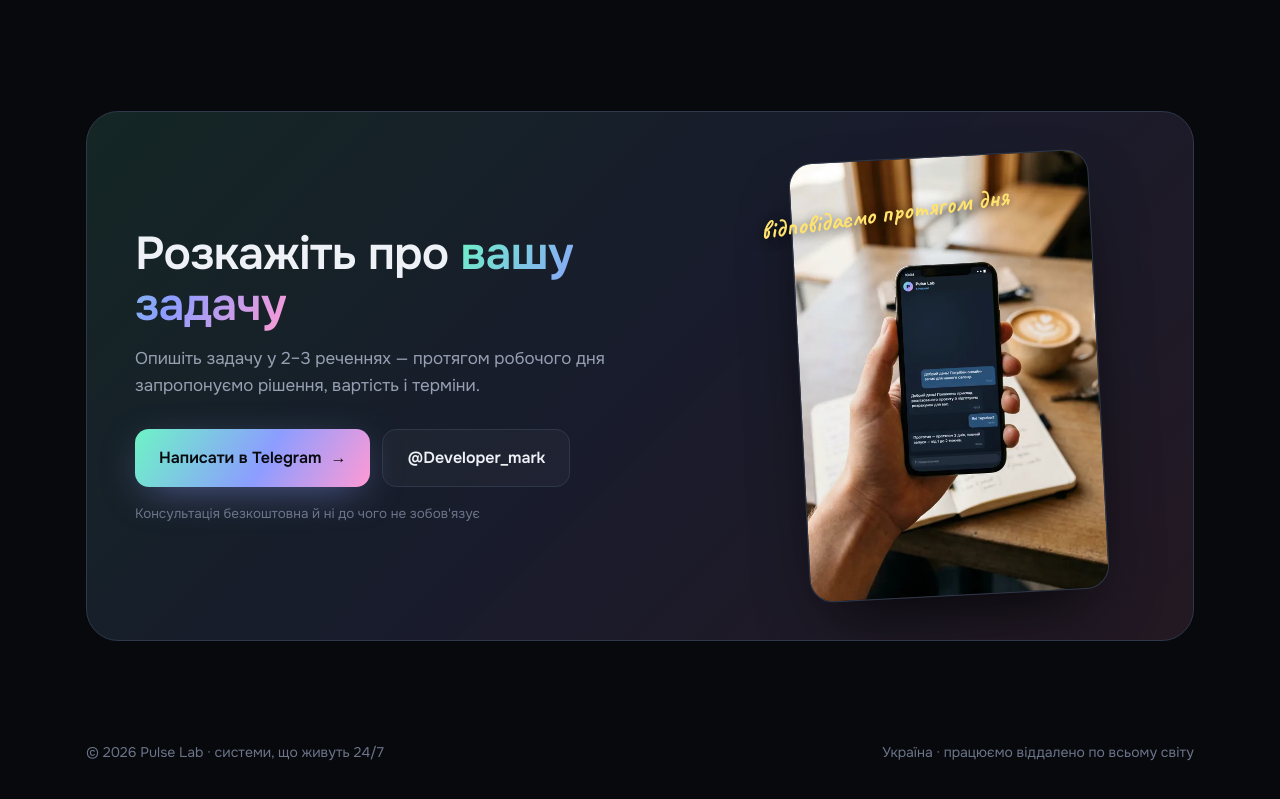
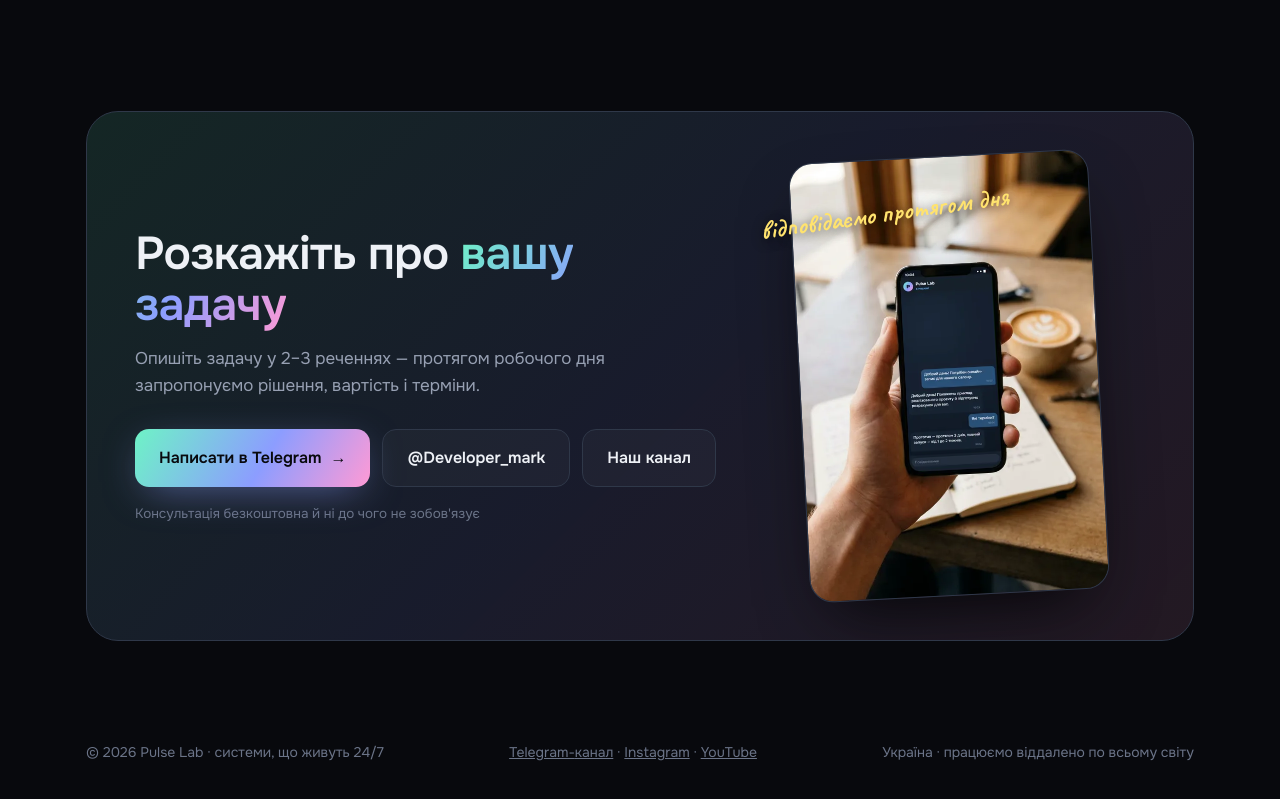
Before and after one commit to onegentleman6/pulselab, a plain HTML site: page index.html in a window 1280 px wide. Shown: the part 4940-5739 px from the top of the page. Drawn offline with Linux system fonts and the light colour scheme; a web font is replaced by a local one.

Commit message:
Add files via upload

```diff
--- a/index.html
+++ b/index.html
@@ -806,6 +806,7 @@ body.lock{overflow:hidden}
       <div class="btns">
         <a class="btn p" id="c-tg" href="https://t.me/Developer_mark" target="_blank" rel="noopener"><span lang="uk">Написати в Telegram</span><span lang="en">Message on Telegram</span> <span class="ar">→</span></a>
         <a class="btn" href="https://t.me/Developer_mark" target="_blank" rel="noopener">@Developer_mark</a>
+        <a class="btn" href="https://t.me/pulselab_dev" target="_blank" rel="noopener"><span lang="uk">Наш канал</span><span lang="en">Our channel</span></a>
       </div>
       <small lang="uk">Консультація безкоштовна й ні до чого не зобов'язує</small>
       <small lang="en">The consultation is free and non-binding</small>
@@ -906,7 +907,7 @@ body.lock{overflow:hidden}
   </div>
 </div>
 
-<footer><div class="wrap"><span>© 2026 Pulse Lab · <span lang="uk">системи, що живуть 24/7</span><span lang="en">systems with a 24/7 heartbeat</span></span><span lang="uk">Україна · працюємо віддалено по всьому світу</span><span lang="en">Ukraine · working remotely worldwide</span></div></footer>
+<footer><div class="wrap"><span>© 2026 Pulse Lab · <span lang="uk">системи, що живуть 24/7</span><span lang="en">systems with a 24/7 heartbeat</span></span><span><a href="https://t.me/pulselab_dev" target="_blank" rel="noopener">Telegram-<span lang="uk">канал</span><span lang="en">channel</span></a> · <a href="https://www.instagram.com/pulselab.ua" target="_blank" rel="noopener">Instagram</a> · <a href="https://www.youtube.com/@pulselab_ua" target="_blank" rel="noopener">YouTube</a></span><span lang="uk">Україна · працюємо віддалено по всьому світу</span><span lang="en">Ukraine · working remotely worldwide</span></div></footer>
 
 <script>
 (function(){
```
